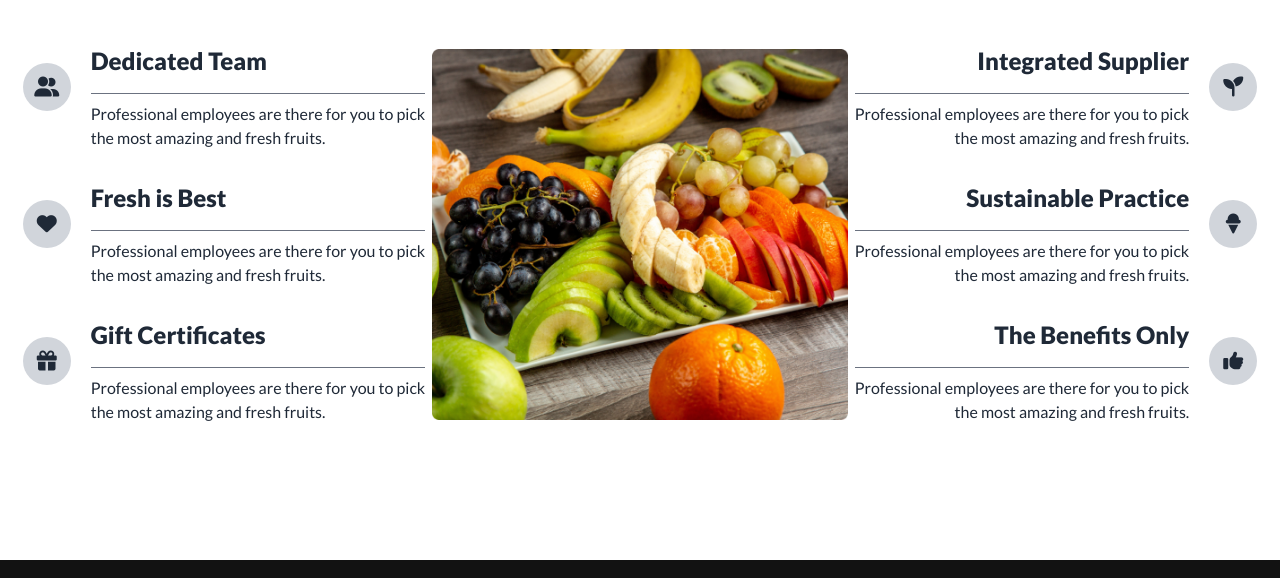
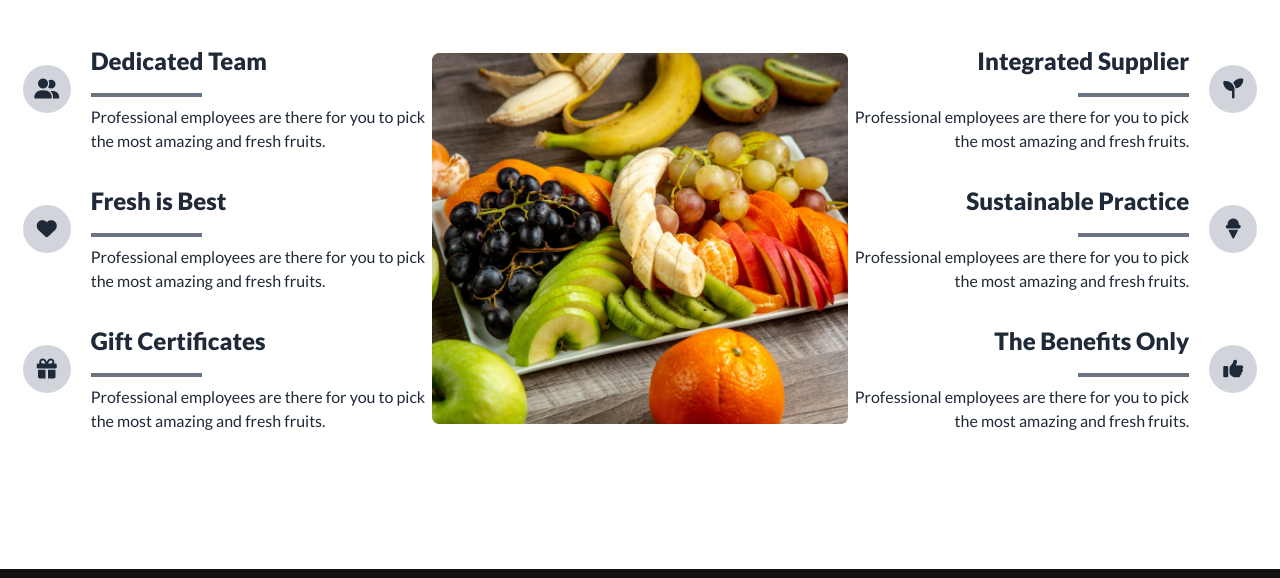
Before and after one commit to TahsinAhammed16/miles3a-fruit-brust, a plain HTML site: page index.html in a window 1280 px wide. Shown: the part 2834-3412 px from the top of the page. Drawn offline with nearby package versions, Linux system fonts and the light colour scheme.

Commit message:
hr related issue

```diff
--- a/index.html
+++ b/index.html
@@ -245,7 +245,7 @@
                     <figure><img src="./images/fruit6.png" alt="Shoes" /></figure>
                     <div class="card-body text-center">
                         <h2 class="text-2xl font-extrabold mb-3">12.90$ - 18.85$</h2>
-                        <hr class="  border-gray-500">
+                        <hr class="border-gray-500">
                         <p class="text-base font-medium">Apple</p>
                         <!-- rating -->
                         <div class="rating rating-lg rating-half justify-center">
@@ -611,7 +611,7 @@
                         </div>
                         <div>
                             <h1 class="text-center md:text-start text-2xl font-extrabold pb-2 mb-2">Dedicated Team</h1>
-                            <hr class="  border-gray-500">
+                            <hr class="border-2 border-gray-500 lg:w-1/3">
                             <p class="text-center md:text-left mt-2">Professional employees are there for you to pick
                                 <br>
                                 the most amazing and fresh fruits.
@@ -625,7 +625,7 @@
                         </div>
                         <div>
                             <h1 class="text-center md:text-start text-2xl font-extrabold pb-2 mb-2">Fresh is Best</h1>
-                            <hr class="  border-gray-500">
+                            <hr class="border-2 border-gray-500 lg:w-1/3">
                             <p class="text-center md:text-left mt-2">Professional employees are there for you to pick
                                 <br>
                                 the most amazing and fresh fruits.
@@ -640,7 +640,7 @@
                         <div>
                             <h1 class="text-center md:text-start text-2xl font-extrabold pb-2 mb-2">Gift Certificates
                             </h1>
-                            <hr class="  border-gray-500">
+                            <hr class="border-2 border-gray-500 lg:w-1/3">
                             <p class="text-center md:text-left mt-2">Professional employees are there for you to pick
                                 <br>
                                 the most amazing and fresh fruits.
@@ -661,7 +661,7 @@
                         </div>
                         <div>
                             <h1 class="text-center md:text-right text-2xl font-extrabold pb-2 mb-2">Integrated Supplier</h1>
-                            <hr class="border-gray-500">
+                            <hr class="border-2 border-gray-500 lg:w-1/3 ml-auto">
                             <p class="text-center md:text-right mt-2">Professional employees are there for you to pick
                                 <br>
                                 the most amazing and fresh fruits.
@@ -675,7 +675,7 @@
                         </div>
                         <div>
                             <h1 class="text-center md:text-right text-2xl font-extrabold pb-2 mb-2">Sustainable Practice</h1>
-                            <hr class="  border-gray-500">
+                            <hr class="border-2 border-gray-500 lg:w-1/3 ml-auto">
                             <p class="text-center md:text-right mt-2">Professional employees are there for you to pick
                                 <br>
                                 the most amazing and fresh fruits.
@@ -689,7 +689,7 @@
                         </div>
                         <div>
                             <h1 class="text-center md:text-right text-2xl font-extrabold pb-2 mb-2">The Benefits Only</h1>
-                            <hr class="  border-gray-500">
+                            <hr class="border-2 border-gray-500 lg:w-1/3 ml-auto">
                             <p class="text-center md:text-right mt-2">Professional employees are there for you to pick
                                 <br>
                                 the most amazing and fresh fruits.
```
